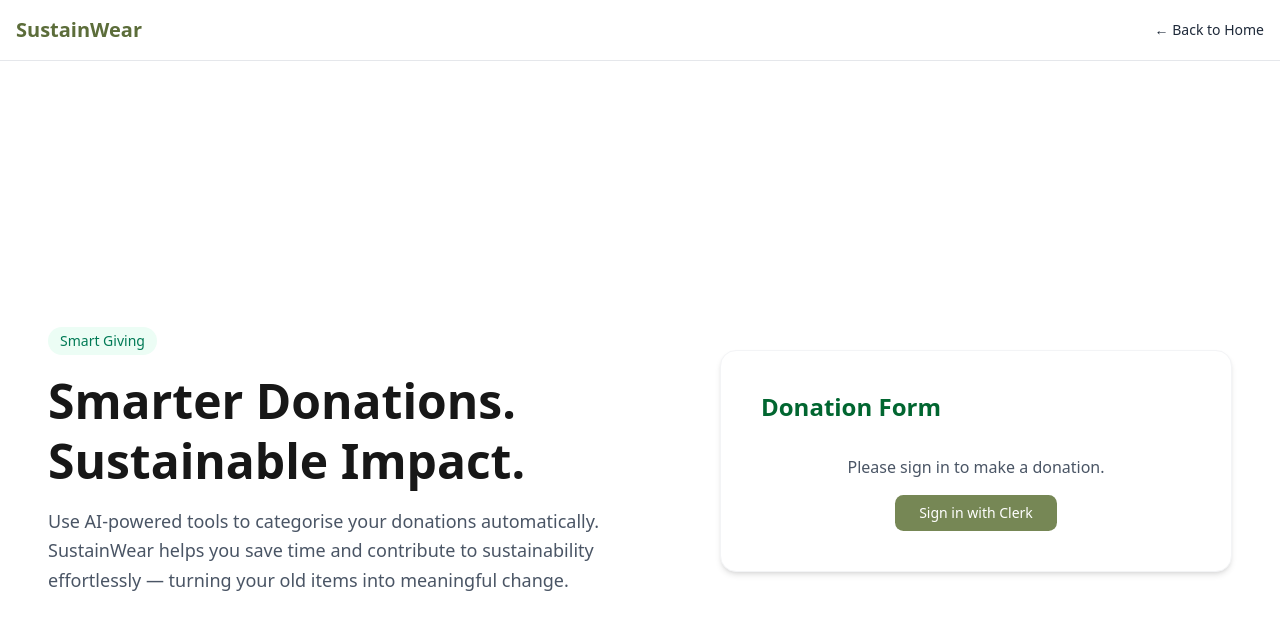
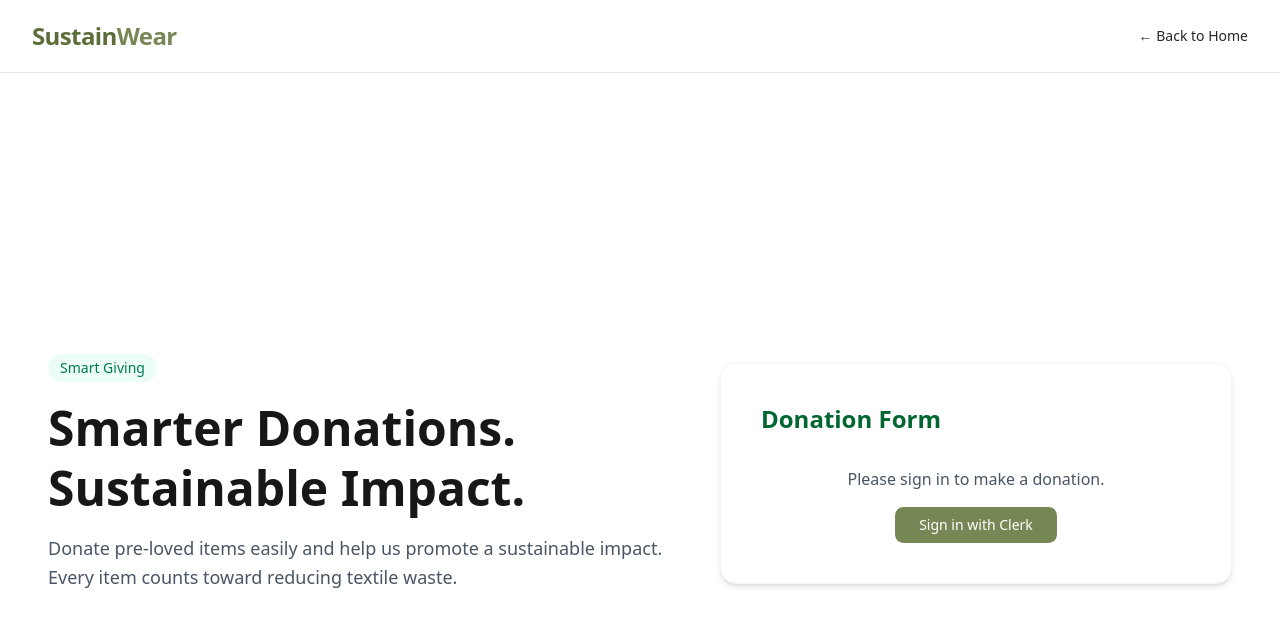
Before and after one commit to Jack-reynolds2/SustainWear, a Next.js app in the folder sustain-wear/: page /donate in a window 1280 px wide. Shown: the top 630 px of the page. Built offline with nearby package versions, Linux system fonts and the light colour scheme; no server answers.

Commit message:
Removed AI categorisation and removed unnecessary source map config

```diff
--- a/sustain-wear/next.config.ts
+++ b/sustain-wear/next.config.ts
@@ -1,8 +1 @@
 import type { NextConfig } from "next";
-
-// Added source maps for debugging and Lighthouse checks
-const nextConfig: NextConfig = {
-  productionBrowserSourceMaps: true,
-};
-
-export default nextConfig;
--- a/sustain-wear/src/app/donate/page.tsx
+++ b/sustain-wear/src/app/donate/page.tsx
@@ -11,17 +11,9 @@ export default function DonatePage() {
   const [description, setDescription] = useState("");
   const [category, setCategory] = useState("");
   const [condition, setCondition] = useState("");
-  const [autoCategorized, setAutoCategorized] = useState(false);
   const [submitted, setSubmitted] = useState(false);
   const [showMessage, setShowMessage] = useState(false);
   const [image, setImage] = useState<File | null>(null);
-
-  // simple mock AI function
-  const handleAutoCategorize = () => {
-    setCategory("Clothing");
-    setCondition("Gently Used");
-    setAutoCategorized(true);
-  };
 
   const handleSubmit = (e: React.FormEvent) => {
     e.preventDefault();
@@ -35,26 +27,33 @@ export default function DonatePage() {
     setDescription("");
     setCategory("");
     setCondition("");
-    setAutoCategorized(false);
     setSubmitted(false);
   };
 
   return (
     <>
       {/* top bar */}
-      <header className="w-full bg-white dark:bg-neutral-900 border-b border-gray-200 dark:border-neutral-800 p-4 flex justify-between items-center shadow-sm">
-        <h1 className="text-xl font-semibold text-[#5c6d3a]">SustainWear</h1>
+      <header className="w-full bg-white dark:bg-neutral-950 border-b border-neutral-200 dark:border-neutral-800">
+        <div className=" flex items-center justify-between px-6 py-5 lg:px-8">
+          {/* Left: SustainWear text */}
+          <h1 className="text-2xl font-semibold tracking-tight text-[#5c6d3a]">
+            Sustain<span className="text-[#768755]">Wear</span>
+          </h1>
+
+
+          {/* Right: Back link */}
           <Link
             href="/"
-          className="text-gray-800 dark:text-gray-200 hover:text-[#768755] text-sm font-medium transition"
+            className="text-sm font-medium text-neutral-800 dark:text-neutral-100 hover:text-[#768755] transition-colors"
           >
             ← Back to Home
           </Link>
+        </div>
       </header>
 
       {/* success popup */}
       {showMessage && (
-        <div className="fixed top-4 right-4 bg-green-600 text-white px-4 py-2 rounded-md shadow-md text-sm animate-fade-in">
+        <div className="fixed top-4 right-4 bg-green-600 text-white px-4 py-2 rounded-md shadow-md text-sm transition-opacity duration-500 animate-fade-in">
           ✅ Donation submitted successfully
         </div>
       )}
@@ -68,14 +67,14 @@ export default function DonatePage() {
           <h1 className="text-5xl font-bold mb-4 leading-tight text-balance">
             Smarter Donations. <br /> Sustainable Impact.
           </h1>
+
           <p className="text-gray-600 dark:text-gray-300 text-lg leading-relaxed">
-            Use AI-powered tools to categorise your donations automatically.
-            SustainWear helps you save time and contribute to sustainability
-            effortlessly — turning your old items into meaningful change.
+            Donate pre-loved items easily and help us promote a sustainable impact.
+            Every item counts toward reducing textile waste.
           </p>
         </section>
 
-        {/* right form section */}
+        {/* right form */}
         <section className="flex-1 max-w-lg bg-white dark:bg-neutral-900 shadow-md rounded-2xl p-10 border border-gray-100 dark:border-neutral-800">
           <h2 className="text-2xl font-semibold text-green-800 dark:text-emerald-400 mb-8">
             Donation Form
@@ -141,20 +140,6 @@ export default function DonatePage() {
                   />
                 </div>
 
-                {/* AI categorisation */}
-                <div className="flex justify-between items-center">
-                  <span className="text-gray-700 dark:text-gray-300 font-medium">
-                    Use AI to categorise automatically
-                  </span>
-                  <Button
-                    type="button"
-                    onClick={handleAutoCategorize}
-                    className="bg-[#5c6d3a] text-white hover:bg-[#46542b]"
-                  >
-                    Auto-Categorise
-                  </Button>
-                </div>
-
                 {/* dropdowns */}
                 <div className="flex space-x-4">
                   {/* category dropdown */}
@@ -205,7 +190,7 @@ export default function DonatePage() {
                 {/* submit */}
                 <Button
                   type="submit"
-                  className="w-full bg-[##5c6d3a] text-white hover:bg-[#46542b] py-3 text-base font-medium rounded-md transition"
+                  className="w-full bg-[#5c6d3a] text-white hover:bg-[#46542b] py-3 text-base font-medium rounded-md transition"
                 >
                   Submit Donation
                 </Button>
@@ -219,11 +204,6 @@ export default function DonatePage() {
                   Your item <strong>{itemName}</strong> has been recorded under{" "}
                   <strong>{category}</strong> ({condition}).
                 </p>
-                {autoCategorized && (
-                  <p className="text-sm text-gray-500 italic">
-                    Categorised automatically using AI.
-                  </p>
-                )}
 
                 <div className="flex flex-col sm:flex-row justify-center gap-4 mt-6">
                   <Button
```
Lines whose indentation alone changed are shown as unchanged.
